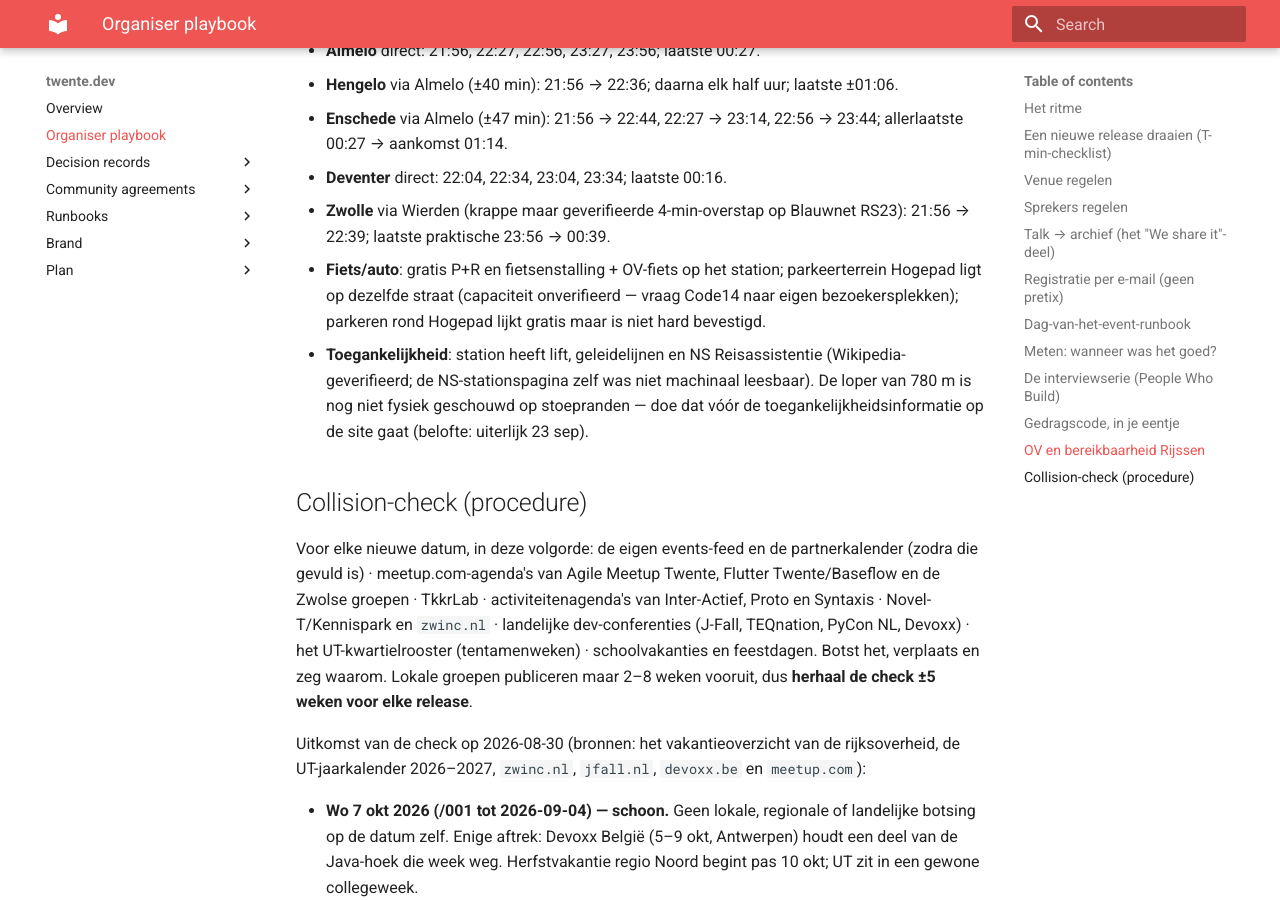
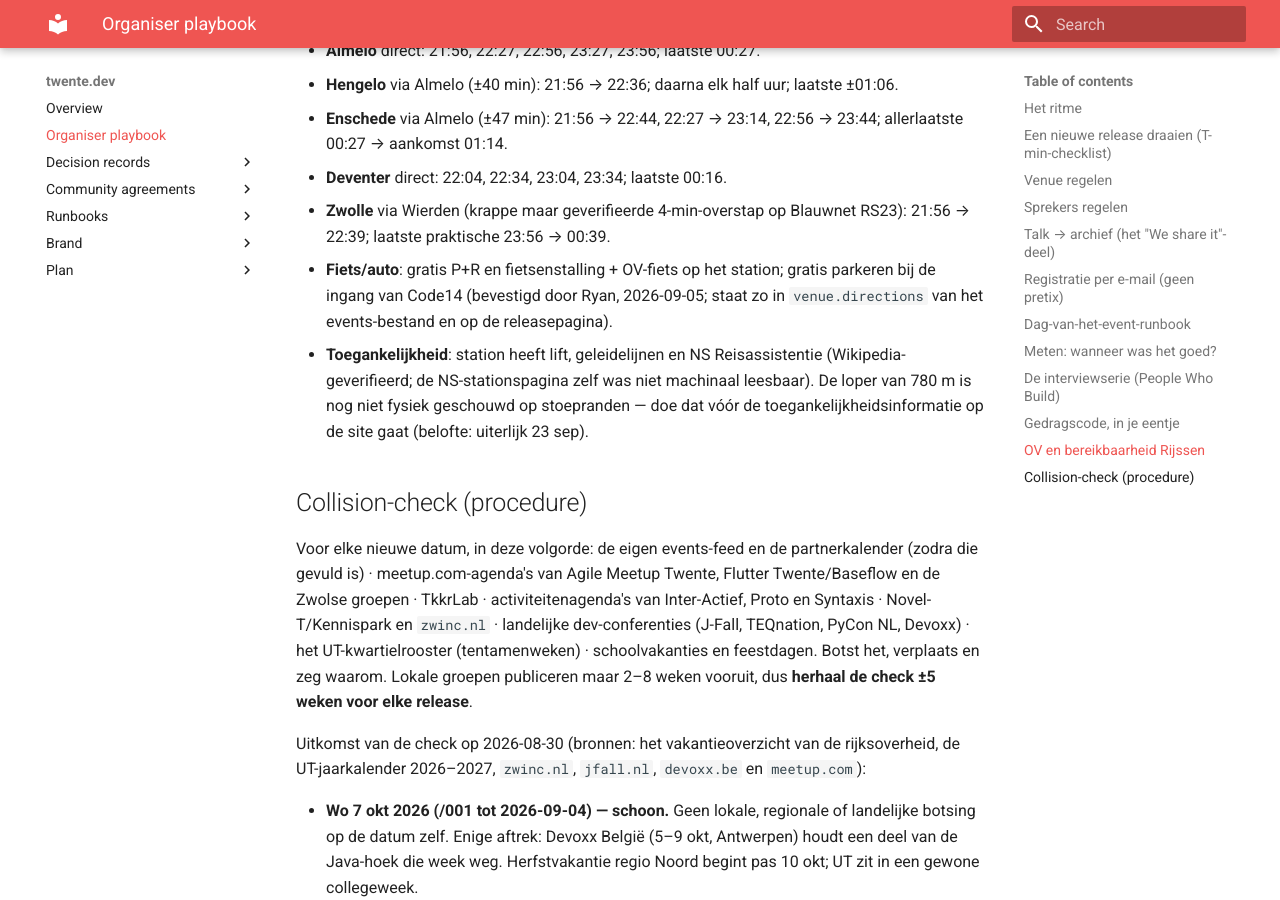
Before and after one commit to webgrip/twente.dev, an MkDocs documentation site: the page built from docs/organiser-playbook.md, in a window 1280 px wide and 900 px high, scrolled down 6440 px. Built offline with MkDocs 1.6.1 and Material for MkDocs 9.7.7, drawn with Linux system fonts in a browser that asks for light colours.

Commit message:
docs(release): Meetup-groep en parkeren bevestigd, de groep staat bij onze kanalen
Ryan bevestigde op 5 september dat de groep meetup.com/twente-dev heet en
dat er gratis geparkeerd kan worden bij de ingang van Code14. De open vraag
in nu-te-doen is weg, het playbook noemt het parkeren niet langer
onbevestigd, en de Meetup-groep staat als eigen kanaal op de
communitypagina naast de Discord.

Co-Authored-By: Claude Fable 5.1 <noreply@anthropic.com>

```diff
--- a/docs/organiser-playbook.md
+++ b/docs/organiser-playbook.md
@@ -238,9 +238,8 @@ exact 21:30**, precies de eindtijd.
   - **Zwolle** via Wierden (krappe maar geverifieerde 4-min-overstap op Blauwnet RS23):
     21:56 → 22:39; laatste praktische 23:56 → 00:39.
 - **Fiets/auto**: gratis P+R en fietsenstalling + OV-fiets op het station;
-  parkeerterrein Hogepad ligt op dezelfde straat (capaciteit onverifieerd — vraag Code14
-  naar eigen bezoekersplekken); parkeren rond Hogepad lijkt gratis maar is niet hard
-  bevestigd.
+  gratis parkeren bij de ingang van Code14 (bevestigd door Ryan, 2026-09-05; staat zo in
+  `venue.directions` van het events-bestand en op de releasepagina).
 - **Toegankelijkheid**: station heeft lift, geleidelijnen en NS Reisassistentie
   (Wikipedia-geverifieerd; de NS-stationspagina zelf was niet machinaal leesbaar). De
   loper van 780 m is nog niet fysiek geschouwd op stoepranden — doe dat vóór de
```
Also changed, not shown: docs/plan/nu-te-doen.md (+0 -2 lines), src/content/communities.yml (+21 -0 lines).
